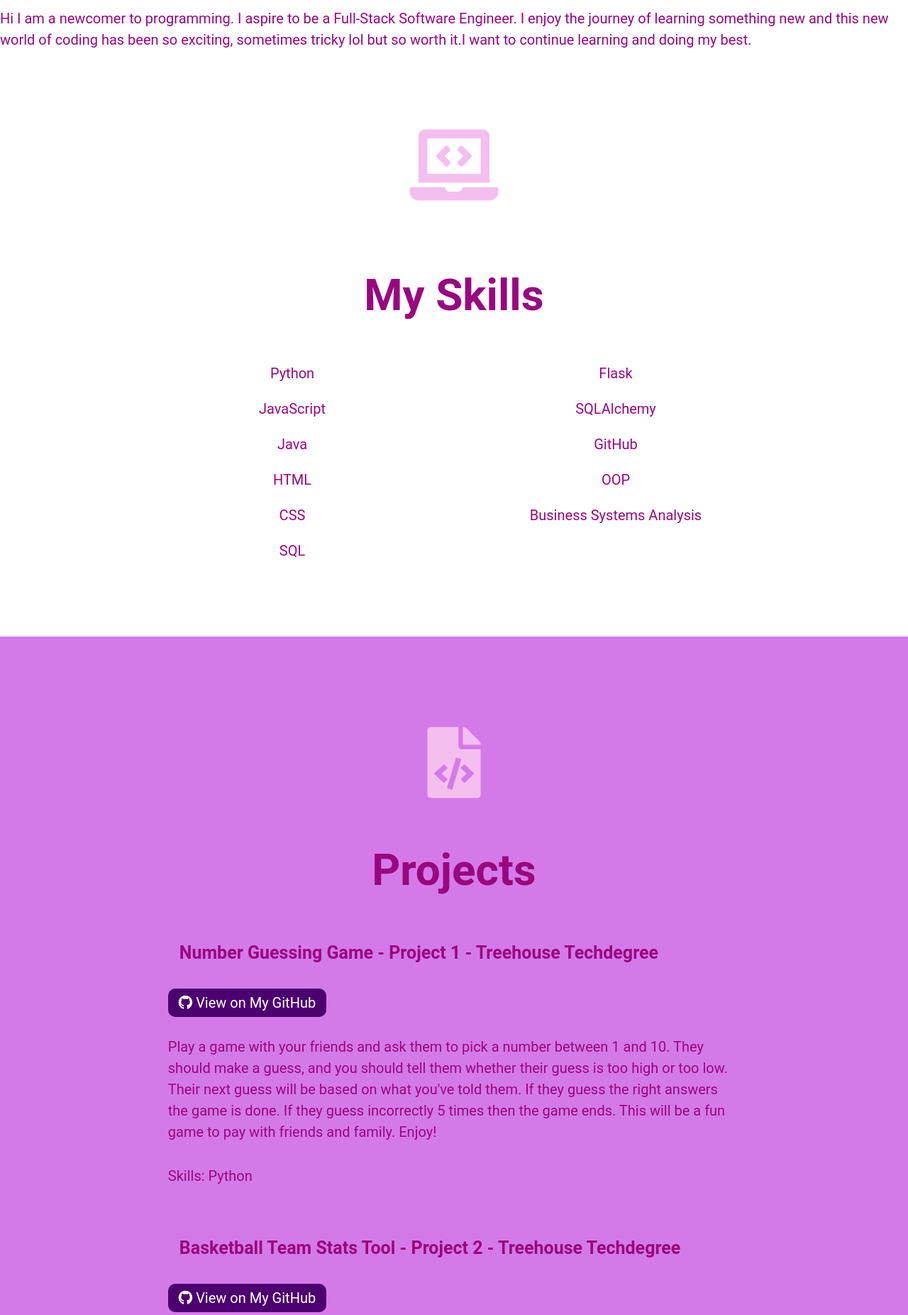
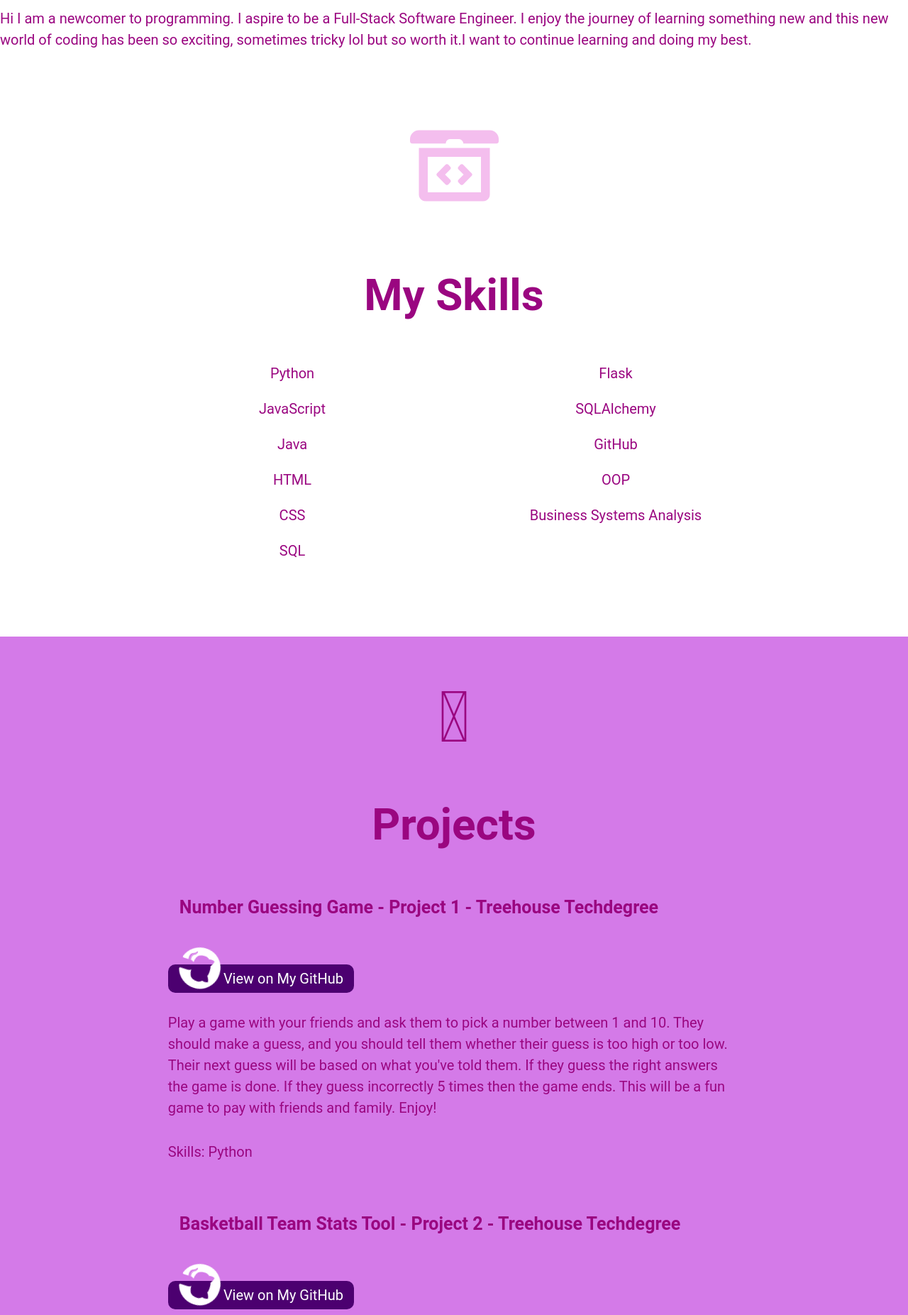
Before and after one commit to DanielleM27/portfolio-with-sqlalchemy, a Flask app: page / in a window 1280 px wide. Shown: the part 1123-2976 px from the top of the page at 71% size. Run offline with Flask 2, Linux system fonts and the light colour scheme; data comes from the database, SQL or seed files in the repository.

Commit message:
Update index.html

```diff
--- a/templates/index.html
+++ b/templates/index.html
@@ -10,11 +10,9 @@
             <p>
                 Hi I am a newcomer to programming. I aspire to be a Full-Stack Software Engineer. I enjoy the journey of learning something new and this new world of coding has been so exciting, sometimes tricky lol but so worth it.I want to continue learning and doing my best.
             </p>
-            <div id="circle"></div>
-            <div id="circle"></div>
         </section>
         <section id="skills">
-            <i class="fas fa-laptop-code"></i>
+            <i class='fas fa-laptop-code fa-pulse fa-spin fa-3x'></i>
             <h2>My Skills</h2>
             <ul>
                 <li>Python</li>
@@ -32,7 +30,7 @@
         </section>
         <section id="projects">
             <div id="circle"></div>
-            <i class="fas fa-file-code"></i>
+            <i class="fad fa-file-code"></i>
             <h2>Projects</h2>
             {% for project in projects %}
             <div id="project-list">
@@ -41,7 +39,7 @@
                       <h3>{{ project.title }}</h3>
                     </a>
                     <a href="{{ project.url }}" class="github-btn">
-                        <i class="fab fa-github"></i>
+                        <i class='fab fa-github fa-spin fa-3x'></i>
                         View on My GitHub
                     </a>
                     <p>
@@ -55,13 +53,12 @@
             {% endfor %}
         </section>
         <section id="contact">
-            <i class="fas fa-paper-plane"></i>
+            <i class='fas fa-envelope fa-spin fa-3x'></i>
             <h2>Contact Me</h2>
             <p>
                 For any questions, comments or advice please don't hesitate to send me an email or contact me on linkedin. All input will be much appreciated. I hope you enjoyed using and reading through my Portfolio.
             </p>
-            <p>
-                <i class="fas fa-envelope"></i>
+                <i class='fas fa-envelope fa-spin fa-3x'></i>
                 dmatteamurray@gmail.com
             </p>
         </section>
```
